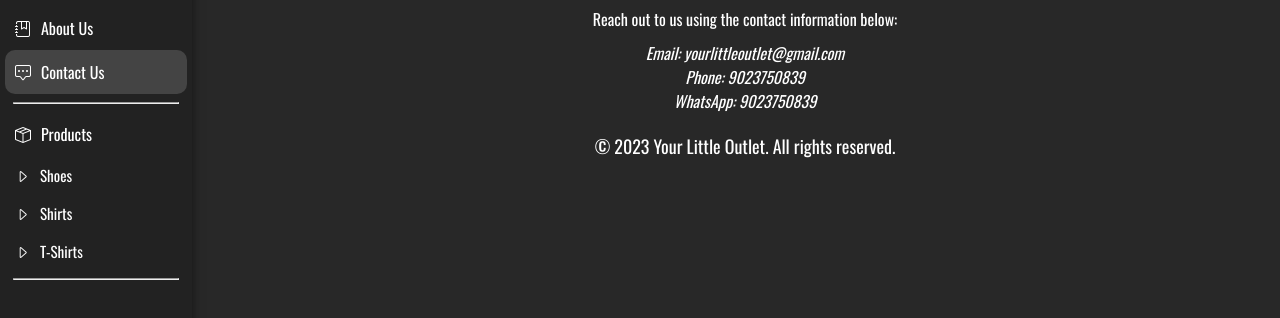
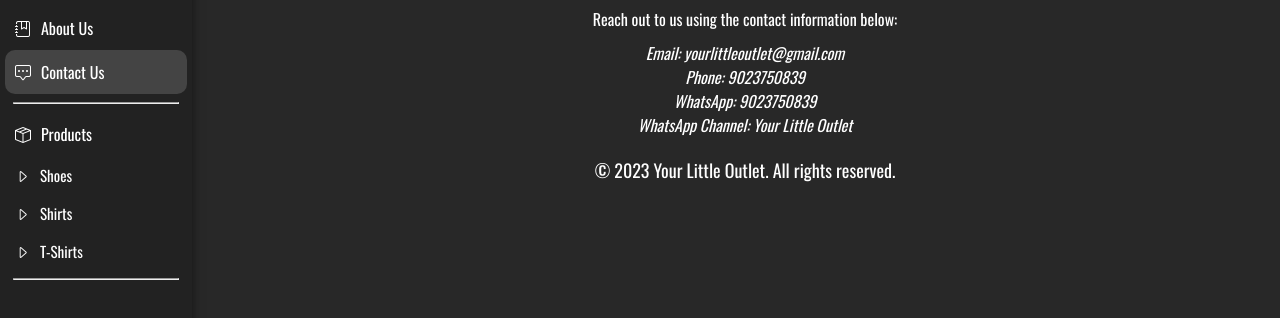
Before and after one commit to Ankit-CodeLab/Your-Little-Outlet, a plain HTML site: page Resources/contact.html in a window 1280 px wide. Shown: the part 152-470 px from the top of the page. Drawn offline with nearby package versions, Linux system fonts and the light colour scheme.

Commit message:
Update contact.html

```diff
--- a/Resources/contact.html
+++ b/Resources/contact.html
@@ -115,6 +115,8 @@
             Email: <a href="mailto:yourlittleoutlet.2023@gmail.com">yourlittleoutlet@gmail.com</a><br>
             Phone: <a href="tel:9023750839">9023750839</a><br>
             WhatsApp: <a href="https://wa.me/919023750839" target="_blank">9023750839</a>
+            <br>
+            WhatsApp Channel: <a href="https://whatsapp.com/channel/0029VaE2kV7IiRot8aiKTH1w">Your Little Outlet</a>
         </address>
         <p class="footer">&copy; 2023 Your Little Outlet. All rights reserved.</p>
     </section>
```
